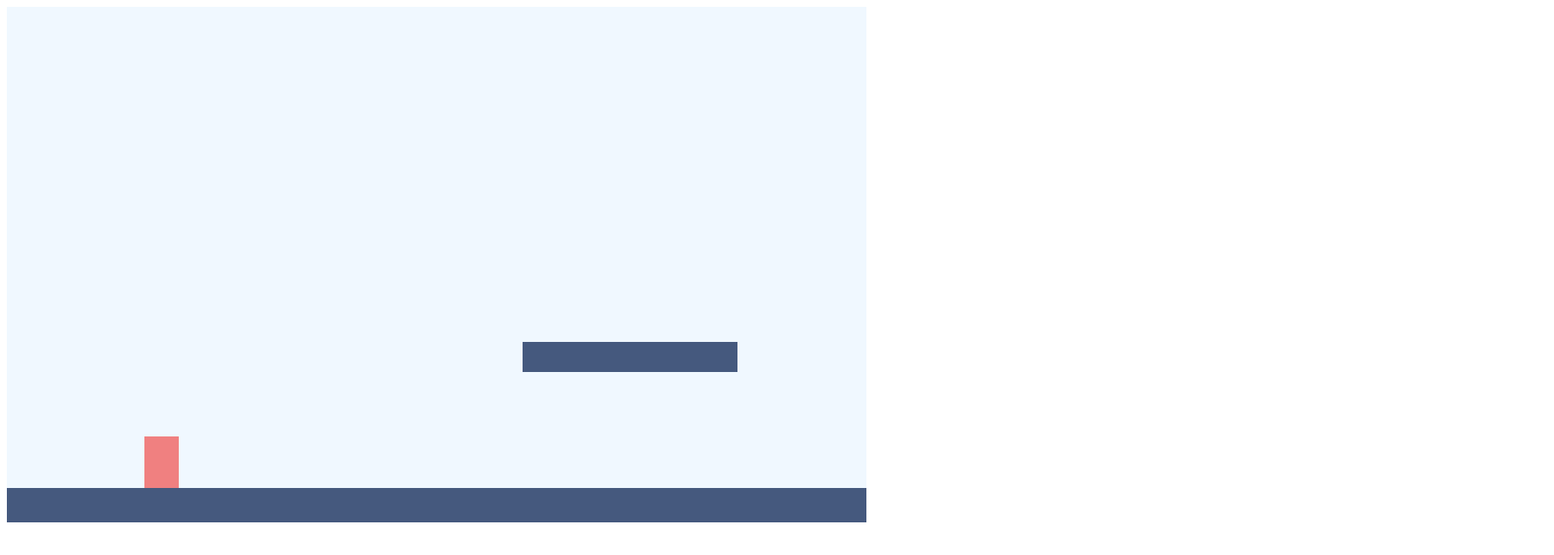
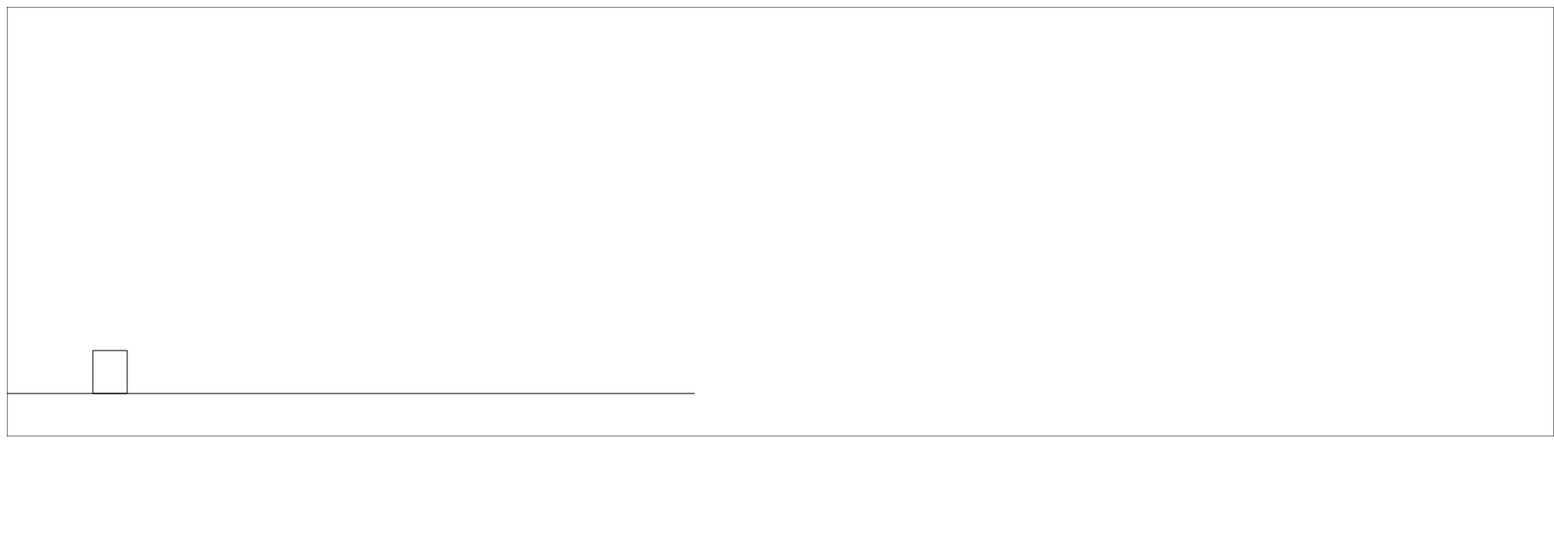
Before and after one commit to PritonGames/CyberPETR, a plain HTML site: page index.html in a window 1280 px wide. Shown: the whole page at 86% size, 1808 px wide, since content can reach past the window. Drawn offline with Linux system fonts and the light colour scheme.

Commit message:
Add files via upload

```diff
--- a/css/style.css
+++ /dev/null
@@ -1,5 +0,0 @@
-/* .player {
-  width: 45px;
-  height: 65px;
-  background-color: brown;
-} */
--- a/index.html
+++ b/index.html
@@ -4,11 +4,10 @@
   <meta charset="UTF-8">
   <meta http-equiv="X-UA-Compatible" content="IE=edge">
   <meta name="viewport" content="width=device-width, initial-scale=1.0">
-  <link rel="stylesheet" href="/css/style.css">
   <title>Document</title>
 </head>
 <body>
   <canvas class="canvas"></canvas>
-  <script src="js/gravity.js"></script>
+  <script src="js/index-2.js"></script>
 </body>
 </html>
--- a/js/gravity.js
+++ b/js/gravity.js
@@ -145,6 +145,7 @@ function loop() {
   rendercanvas();
   renderplayer();
   renderplat();
+  // console.log(1)
 }
 createplat();
 // Adding the event listeners
--- /dev/null
+++ b/js/index-2.js
@@ -0,0 +1,87 @@
+const canvas = document.querySelector(".canvas");
+const context = canvas.getContext("2d");
+canvas.height = 500;
+canvas.width = 1800;
+
+let player = {
+  x: 100,
+  y: 400,
+  x_v: 5,
+  y_v: 0,
+  jump: false,
+  width: 40,
+  height: 50,
+};
+let keys = {
+  right: false,
+  left: false,
+  up: false,
+};
+let jump = {
+  count:0,
+  length:50,
+  height:0,
+}
+
+function keydown(e) {
+  const {key} = e
+  console.log(e)
+  if(key == 'ArrowRight'|| e.keyCode == '68') {
+    keys.right = true
+  }
+  if(key == 'ArrowLeft'|| e.keyCode == '65') {
+    keys.left = true
+  }
+  if(key == 'ArrowUp'|| e.keyCode == '32') {
+    player.jump = true
+    console.log(player.jump)
+  }
+}
+function keyup(e) {
+  const {key} = e
+  if(key == 'ArrowRight'|| e.keyCode == '68') {
+    keys.right = false
+  }
+  if(key == 'ArrowLeft'|| e.keyCode == '65') {
+    keys.left = false
+  }
+}
+function animation() {
+  // frameAnimation
+  requestAnimationFrame(animation);
+  //clear
+  context.clearRect(0, 0, canvas.width, canvas.height);
+  // background
+  context.beginPath();
+  context.rect(0, 0, canvas.width, canvas.height);
+  context.stroke();
+  // line-earth
+  context.beginPath();
+  context.moveTo(0, 450);
+  context.lineTo(800, 450);
+  context.stroke();
+  // player
+  context.beginPath();
+  context.rect(player.x, player.y-jump.height, player.width, player.height);
+  context.stroke();
+  context.closePath();
+  // animUpdate
+   if(keys.right == true){
+    player.x += player.x_v
+   }
+   if(keys.left == true){
+    player.x -= player.x_v
+   }
+   if(player.jump == true){
+    jump.count++
+    jump.height = 4 * jump.length*Math.sin(Math.PI*jump.count/jump.length)
+   }
+   if(jump.count>jump.length){
+    jump.count=0
+    player.jump=false
+    jump.height = 0
+   }
+}
+animation();
+document.addEventListener('keydown',keydown)
+document.addEventListener('keyup',keyup)
```
